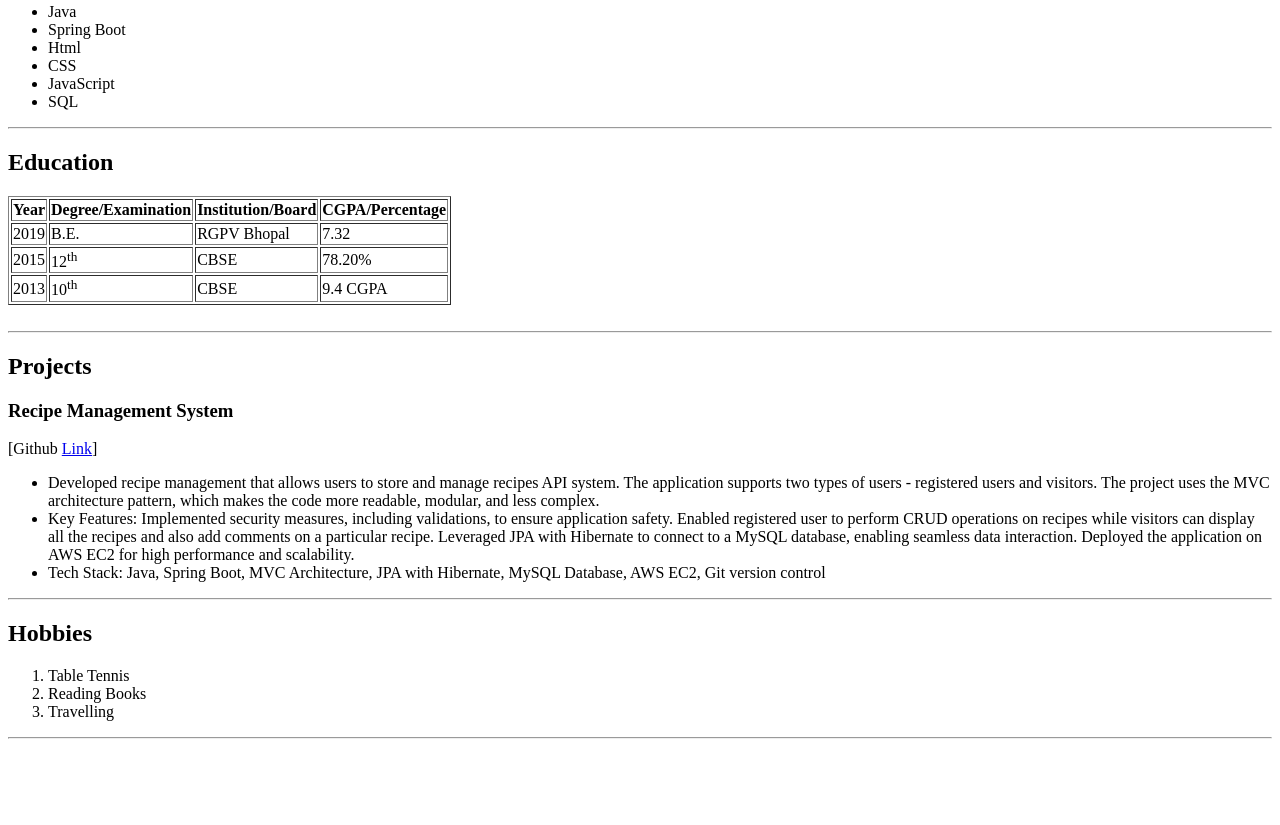
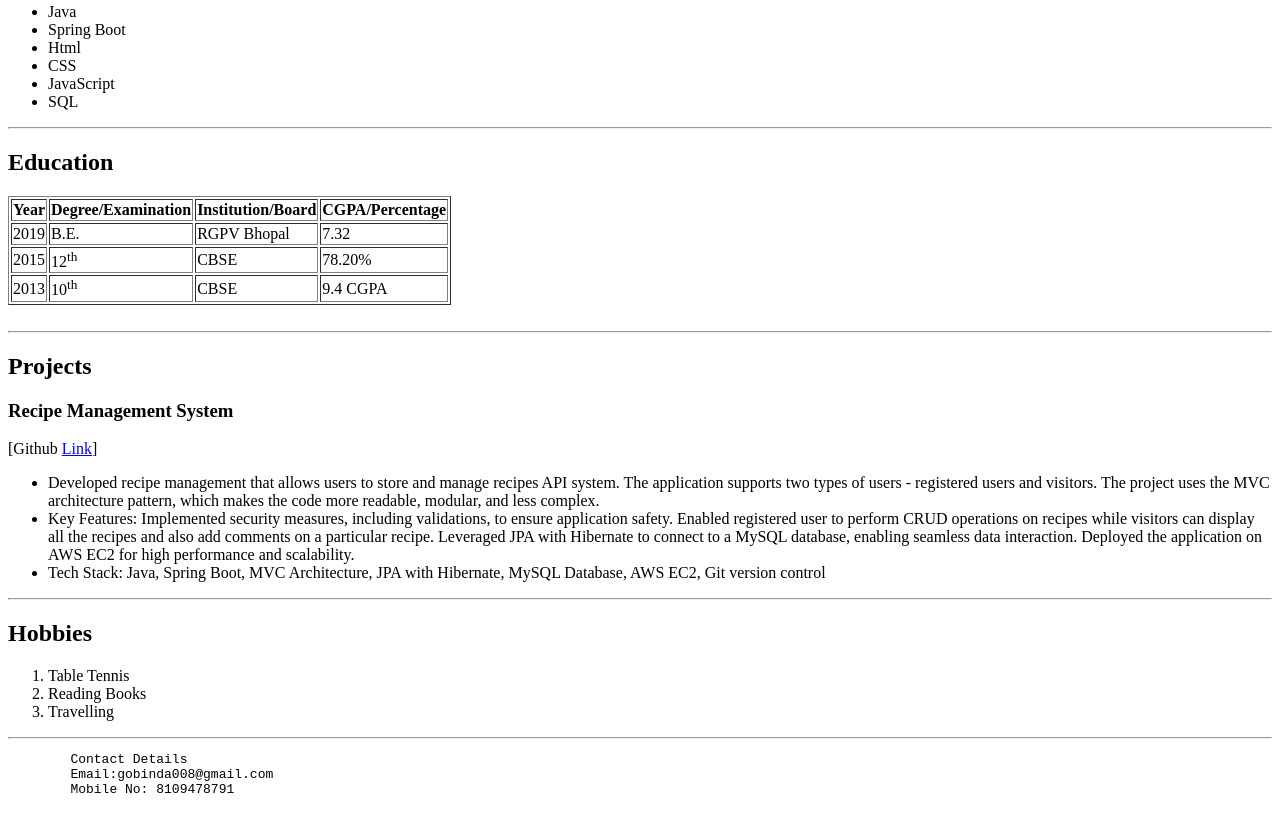
Before and after one commit to gobinda009/Social-Media-Dashboard, a plain HTML site: page index.html in a window 1280 px wide. Shown: the part 403-1228 px from the top of the page. Before the commit the page ends 1150 px from the top, so only its background shows below. Drawn offline with Linux system fonts and the light colour scheme.

Commit message:
add contact details

```diff
--- a/index.html
+++ b/index.html
@@ -85,6 +85,10 @@ application on AWS EC2 for high performance and scalability.
         <li>Travelling</li>
      </ol>
      <hr>
-
+     <pre>
+        Contact Details
+        Email:gobinda008@gmail.com
+        Mobile No: 8109478791
+     </pre>
 </body>
 </html>
```
